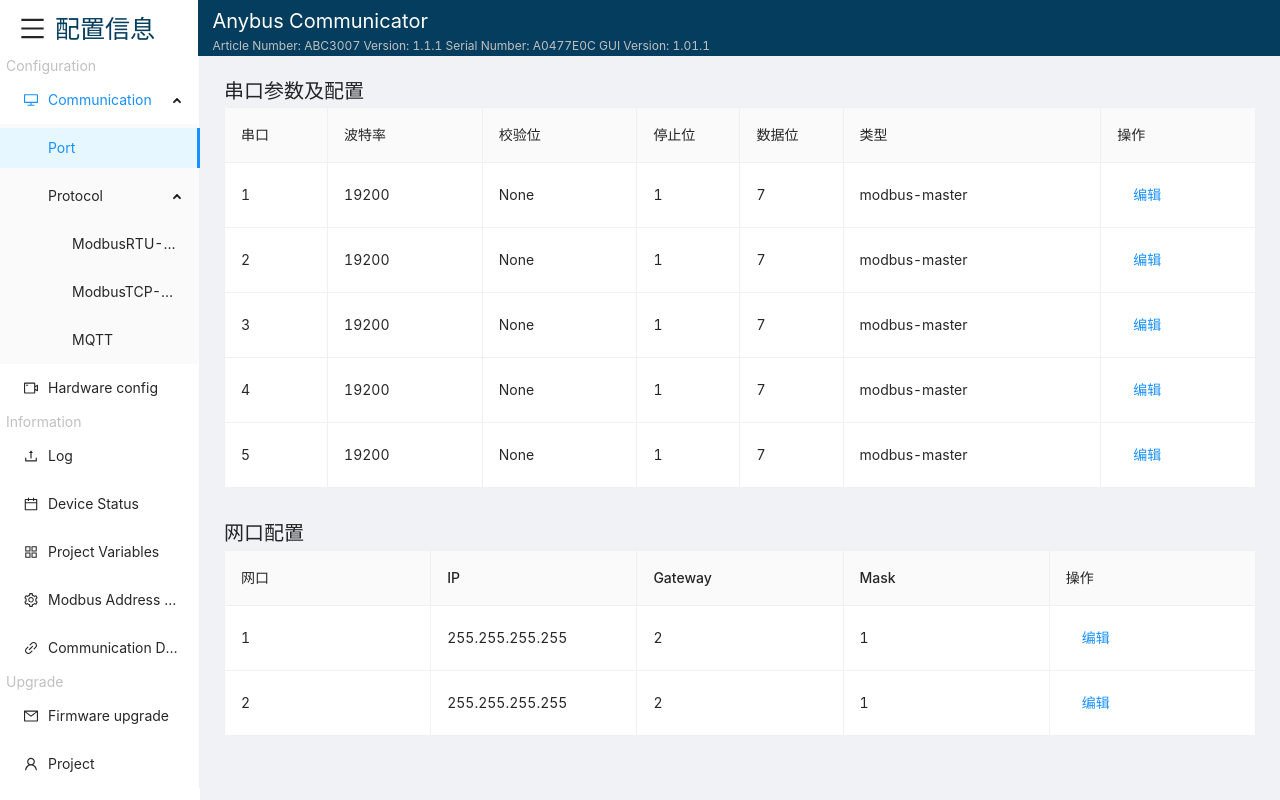
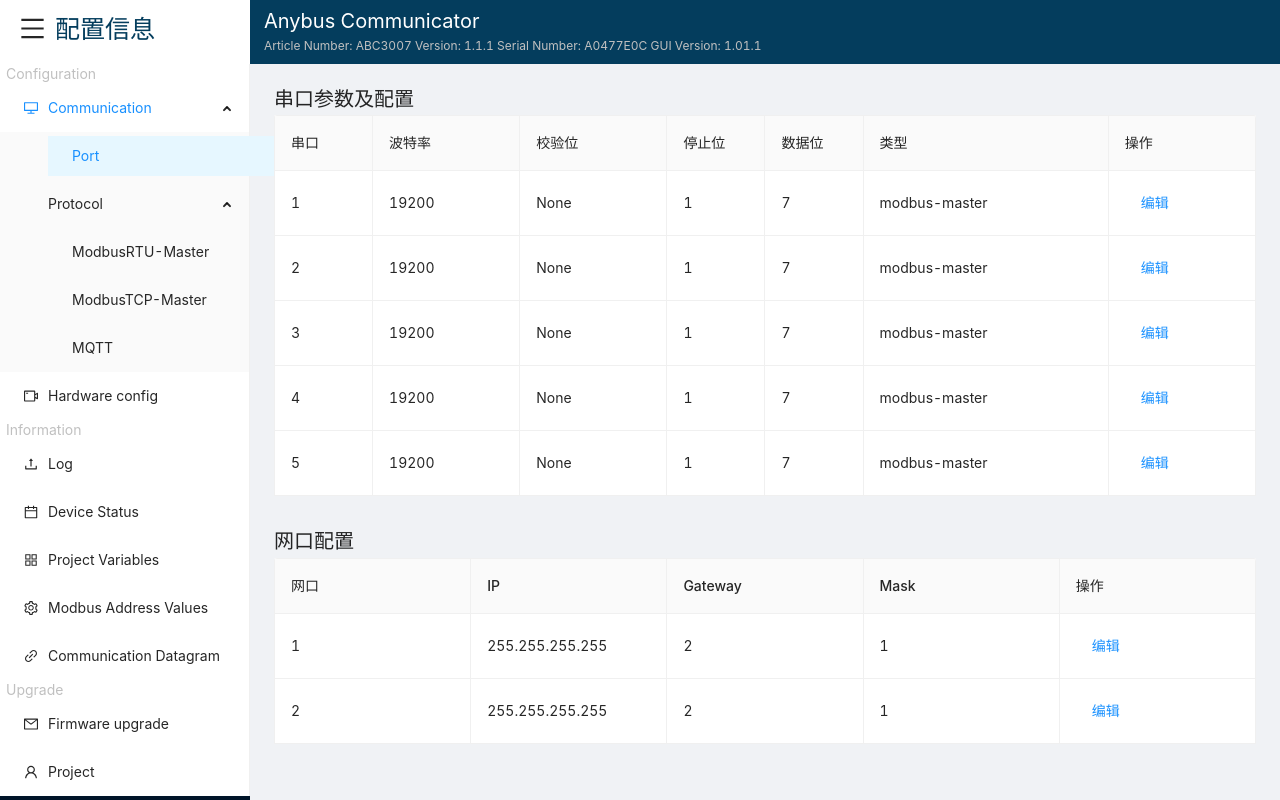
Before and after one commit to fengwang913/VersionDemo2.0, a React (Create React App) app: page / in a window 1280 px wide. Built offline with nearby package versions, Linux system fonts and the light colour scheme.

Commit message:
feat: 修改样式

```diff
--- a/src/assets/css/sider.css
+++ b/src/assets/css/sider.css
@@ -1,6 +1,43 @@
+@import '~antd/dist/antd.css';
 
 
-.sty1{
-   background-color:'red'
+.ant-layout-sider{
+   background-color: white;
+   width: 250px !important;
+   min-width: 250px !important;
+   max-width: 250px !important;
+   flex:0 0 250px !important;
 
 }
+
+.ant-layout-sider-collapsed {
+   width: 0px !important;
+   min-width: 0px !important;
+   max-width: 0px !important;
+   flex:0 0 0px !important;
+
+}
+
+
+.ant-menu:not(.ant-menu-horizontal) .ant-menu-item-selected{
+   background-color: #043D5D;
+}
+
+.ant-menu-item-selected{
+   color: white;
+}
+
+
+.ant-menu-vertical .ant-menu-item::after, .ant-menu-vertical-left .ant-menu-item::after, .ant-menu-vertical-right .ant-menu-item::after, .ant-menu-inline .ant-menu-item::after{
+   border-right:0px;
+
+
+}
+
+.ant-menu-item.ant-menu-item-only-child{
+
+   padding-left: 24px  !important;
+   width: 203px;
+   margin-left: 48px;
+
+}
--- a/src/pages/base/header.jsx
+++ b/src/pages/base/header.jsx
@@ -16,20 +16,20 @@
 
     render(){
         return(
-            <div style={{display:'flex',height:'7vh', minWidth:'100vw'}}>
+            <div style={{display:'flex',height:'8vh', Width:'100vw'}}>
                 <div style={ {
-                            width :'220px',
+                            width :'250px',
                             fontSize:'25px',
                         } }>
-                            <div style={{display:'flex', width :'198px',}}>
-                                <div style={{marginLeft:'20px',
+                            <div style={{display:'flex', width :'230px',}}>
+                                <div style={{paddingLeft:'20px',
                                             marginTop:'10px'}}>
                                     {React.createElement(MenuOutlined, {
                                             className: 'trigger',
                                             onClick: this.props.toggle,
                                     })}
                                 </div>
-                                <div style={{marginLeft:'10px',
+                                <div style={{paddingLeft:'10px',
                                         marginTop:'10px',
                                         color:'#043D5D'}}>
                                     配置信息
@@ -39,16 +39,16 @@
 
                 </div>
                 <div style={ {
-                        minWidth:'84.5vw',
+                        width:'80.5vw',
                         backgroundColor:'#043D5D',
                     } }>
-                        <div style={{marginLeft:'14px',
+                        <div style={{paddingLeft:'14px',
                                 marginTop:'6px',
                                 fontSize:'20px',
                                 color:'white',}}>
                             Anybus Communicator
                         </div>
-                        <div style={{marginLeft:'14px',
+                        <div style={{paddingLeft:'14px',
                                 fontSize:'12px',
                                 color:'#C0C0C0',}} >
                             Article Number: ABC3007 Version: 1.1.1 Serial Number: A0477E0C GUI Version: 1.01.1
--- a/src/pages/base/layout.jsx
+++ b/src/pages/base/layout.jsx
@@ -59,7 +59,7 @@
     return (
        <div>
            <Header toggle={this.toggle}/>
-           <Layout style={{ minHeight: '93vh' }}>
+           <Layout style={{ minHeight: '92vh' }}>
                 <SiderMenu  collapsed={this.state.collapsed}
                             _handleClick={this._handleClick}
                             leftMenuHighLight={this.leftMenuHighLight}
--- a/src/pages/base/sider.jsx
+++ b/src/pages/base/sider.jsx
@@ -5,7 +5,7 @@
     UserOutlined,
     VideoCameraOutlined,
     UploadOutlined,
-    ContainerOutlined,
+    // ContainerOutlined,
     MailOutlined,
     CalendarOutlined,
     AppstoreOutlined,
@@ -24,7 +24,7 @@
     return (
       <>
         <Menu
-          style={{ width: 200 }}
+          style={{ width: 250 }}
           defaultSelectedKeys={['1']}
           defaultOpenKeys={['sub1','sub2']}
           mode="inline"
@@ -89,13 +89,10 @@
             collapsible
             collapsedWidth = {0}
             collapsed={collapsed}
-            style={{backgroundColor:'white',width:'300px'}}
-            className={'sty1'}
              >
           <div className="logo" />
           <Demo props={this.props}/>
          </Sider>
-
     );
   }
 }
```
Also changed, not shown: 1 other file (tests, documents, lock files or other folders).
